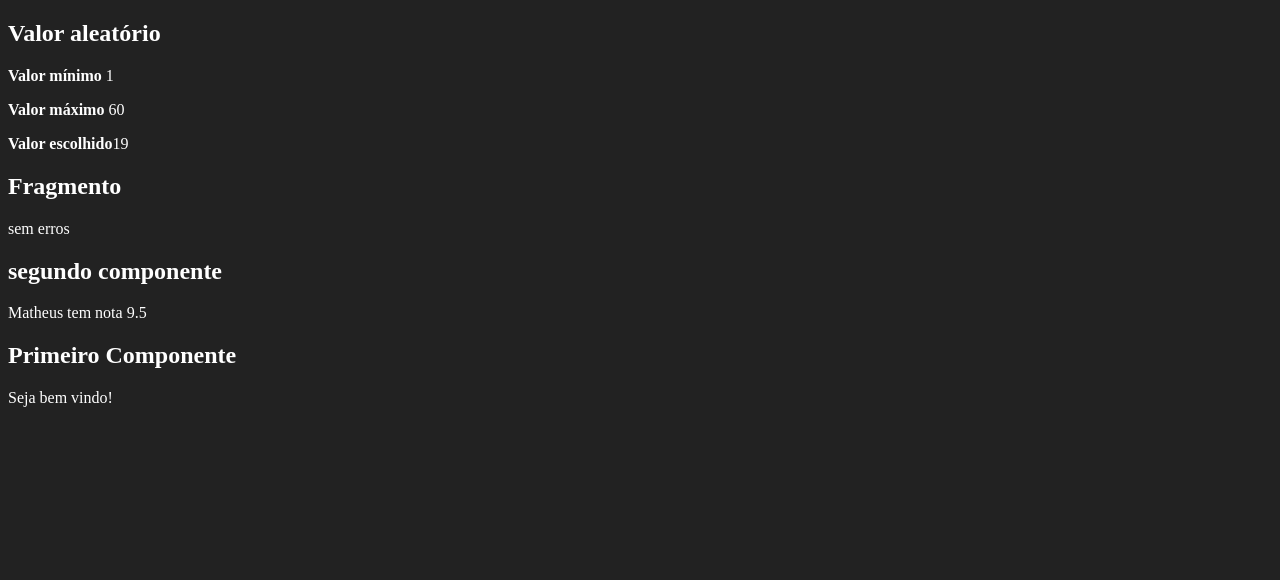
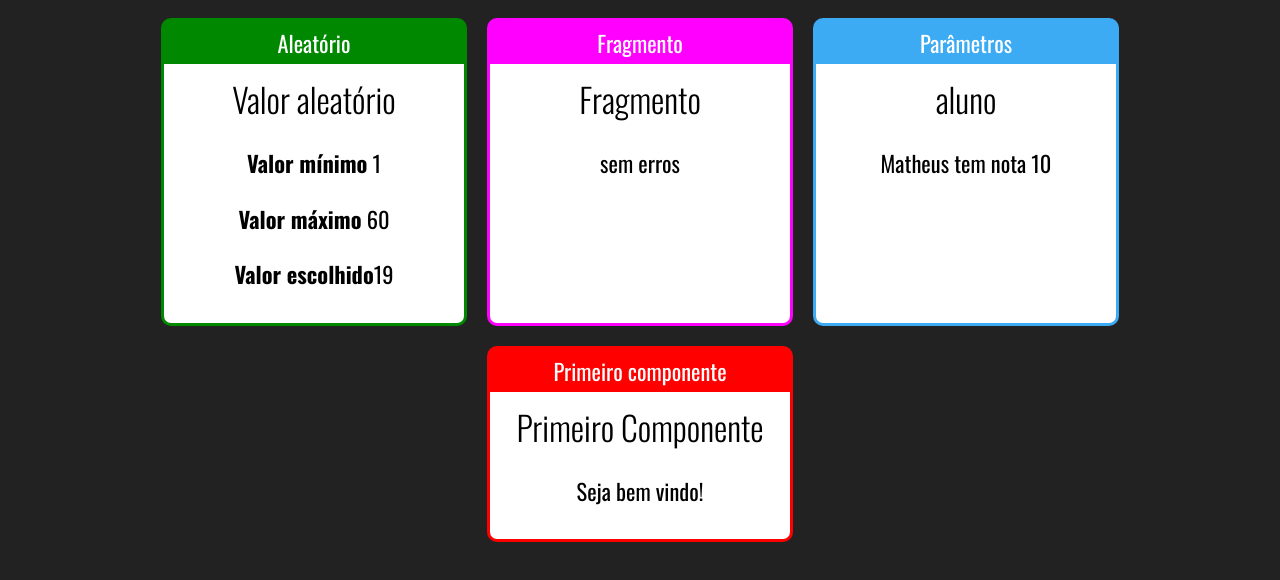
Before and after one commit to MatheusSimoes13/Clear-JS-Treinamento, a React (Create React App) app in the folder fundamentos-react/: page / in a window 1280 px wide. Shown: the top 580 px of the page. Built offline with nearby package versions, Linux system fonts and the light colour scheme.

Commit message:
Componente card #01 #02 #03

```diff
--- a/fundamentos-react/public/index.html
+++ b/fundamentos-react/public/index.html
@@ -10,11 +10,10 @@
       content="Web site created using create-react-app"
     />
     <link rel="apple-touch-icon" href="%PUBLIC_URL%/logo192.png" />
-    <!--
-      manifest.json provides metadata used when your web app is installed on a
-      user's mobile device or desktop. See https://developers.google.com/web/fundamentals/web-app-manifest/
-    -->
     <link rel="manifest" href="%PUBLIC_URL%/manifest.json" />
+    <link rel="preconnect" href="https://fonts.googleapis.com">
+<link rel="preconnect" href="https://fonts.gstatic.com" crossorigin>
+<link href="https://fonts.googleapis.com/css2?family=Oswald:wght@200;300;400;500;600;700&display=swap" rel="stylesheet">
     <title>React App</title>
   </head>
   <body>
--- /dev/null
+++ b/fundamentos-react/src/App.css
@@ -0,0 +1,5 @@
+.App .Cards {
+    display:flex;
+    justify-content: center;
+    flex-wrap: wrap;
+}
--- a/fundamentos-react/src/App.jsx
+++ b/fundamentos-react/src/App.jsx
@@ -1,5 +1,7 @@
+import './App.css'
 import React from "react"
 
+import Card from "./components/layout/Card"
 import Random from "./components/basics/Random"
 import First from './components/basics/First'
 import WithParams from "./components/basics/WithParams"
@@ -7,11 +9,25 @@
 
 export default _ => (
 
-        <div id="app">
-            <Random min={1} max={60}/>
-            <Fragment/>
-            <WithParams titulo="segundo componente" aluno="Matheus" nota={9.5}/>
-            <First></First>
+        <div className="App">
+
+            <div className="Cards">
+
+                <Card titulo="Aleatório" color="#080">
+                    <Random min={1} max={60}/>
+                </Card>
+                <Card titulo="Fragmento" color="#F0F">
+                    <Fragment />
+                </Card>
+                <Card titulo="Parâmetros" color="#3DAAF4">
+                    <WithParams titulo="aluno" aluno="Matheus" nota="10"/>
+                </Card>
+                <Card titulo="Primeiro componente">
+                    <First />
+                </Card>
+
+            </div>
+
         </div>
 
 )
--- /dev/null
+++ b/fundamentos-react/src/components/layout/Card.css
@@ -0,0 +1,24 @@
+.Card{
+    border-radius: 10px;
+    overflow: hidden;
+    border: 3px solid;
+    margin: 10px;
+
+    display: flex;
+    flex-direction: column;
+    min-width: 300px;
+    max-width: 300px;
+}
+
+.Card .Title{
+    padding: 5px 0px;
+    display: flex;
+    justify-content: center;
+}
+
+.Card .Content {
+    flex-grow: 1;
+    background-color: white;
+    color: black;
+    padding: 10px;
+}
--- /dev/null
+++ b/fundamentos-react/src/components/layout/Card.jsx
@@ -0,0 +1,22 @@
+import './Card.css'
+import React from "react"
+
+export default props => {
+
+    const cardStyle = {
+        backgroundColor: props.color || '#F00',
+        borderColor: props.color || '#F00'
+
+    }
+
+    return (
+        <div className="Card" style={cardStyle}>
+            <div className="Title">{props.titulo}</div>
+            <div className="Content">
+                {props.children}
+            </div>
+        </div>
+    )
+
+
+}
--- a/fundamentos-react/src/index.css
+++ b/fundamentos-react/src/index.css
@@ -1,4 +1,15 @@
 body{
+    font-family: Oswald;
     background-color: #222;
     color: white;
+    text-align: center;
+    font-size: 1.4rem;
 }
+
+h1, h2, h3{
+    font-weight: 300;
+}
+
+h2, h3{
+    margin:0;
+}
```
